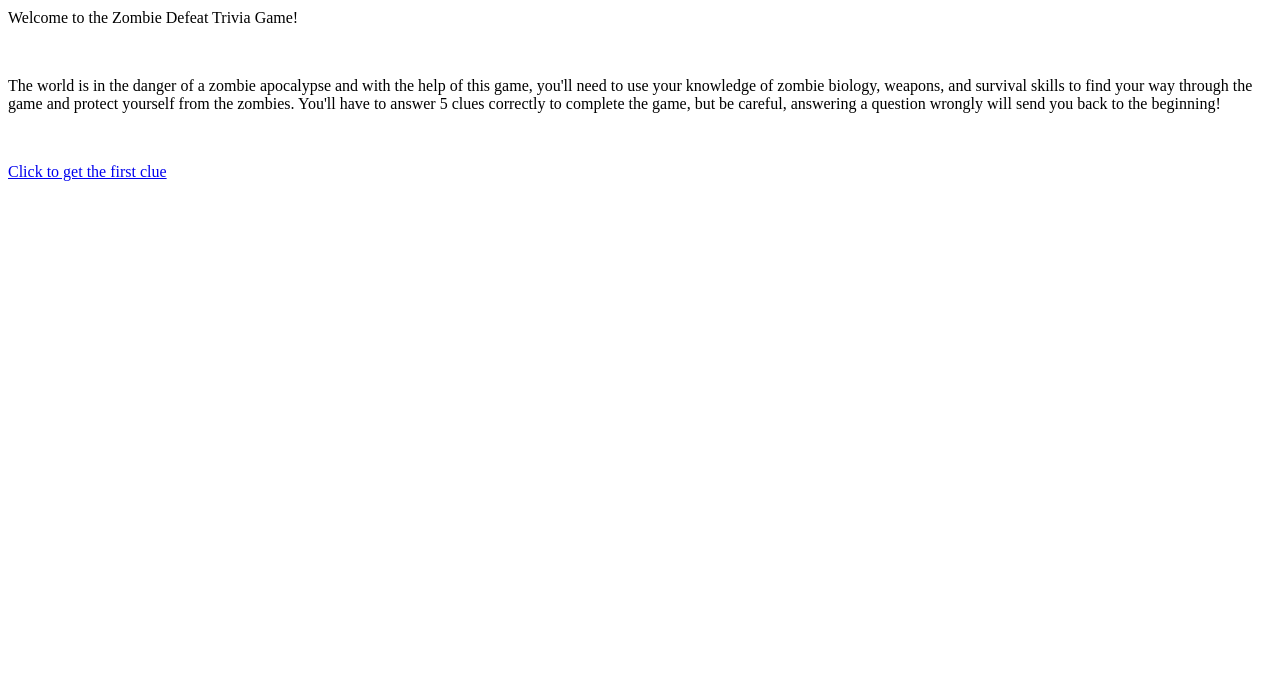
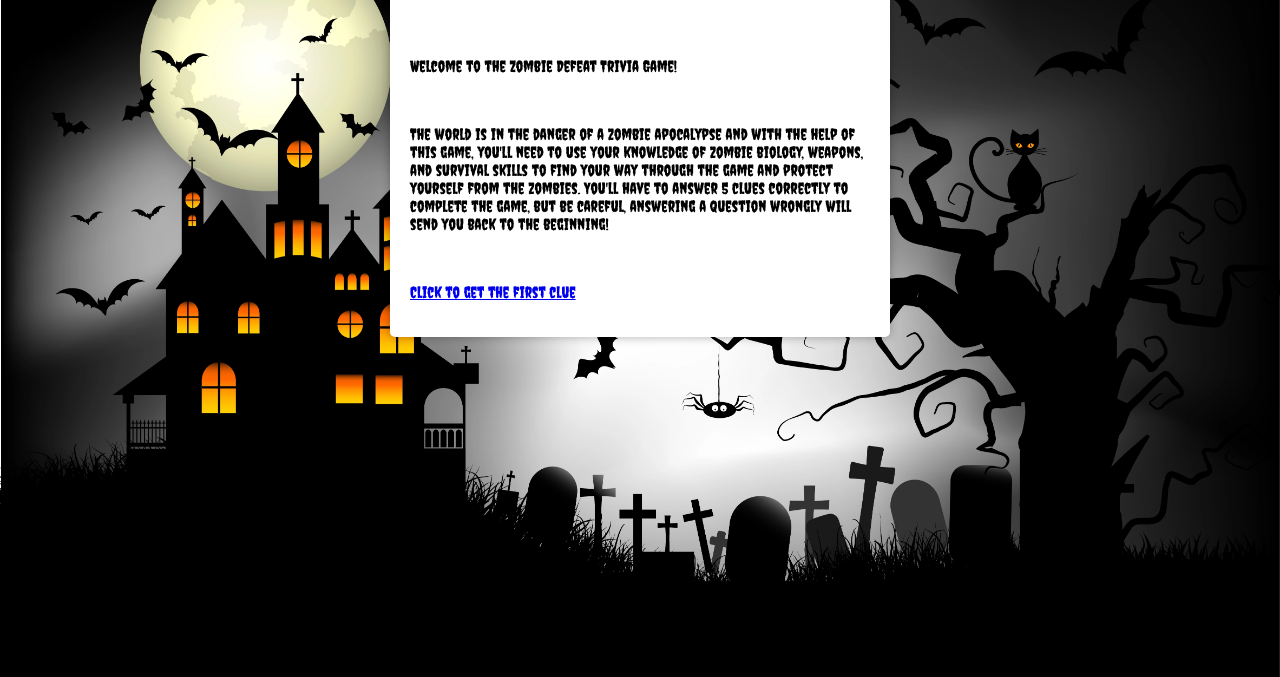
Before and after one commit to arshitshukla/The-Walking-Dead-Quiz, a plain HTML site: page game.html in a window 1280 px wide. Shown: the part 123-800 px from the top of the page. Drawn offline with Linux system fonts and the light colour scheme; files whose address does not match are found by name.

Commit message:
Update game.html

```diff
--- a/game.html
+++ b/game.html
@@ -3,7 +3,7 @@
   <head>
     <meta charset="utf-8">
     <title></title>
-    <link rel="stylesheet" href="/Quiz App/CSS/style.css">
+    <link rel="stylesheet" href="CSS/style.css">
   </head>
   <body>
 
@@ -17,7 +17,7 @@
       <p>Welcome to the Zombie Defeat Trivia Game! </p>
       <br>
       <p>The world is in the danger of a zombie apocalypse and with the help of this game, you'll need to use your knowledge of zombie biology, weapons, and survival skills to find your way through the game and protect yourself from the zombies. You'll have to answer 5 clues correctly to complete the game, but be careful, answering a question wrongly will send you back to the beginning!</p>
-      <br><p><a href="/Quiz App/questions.html">Click to get the first clue</a></p>
+      <br><p><a href="questions.html">Click to get the first clue</a></p>
     </div>
 
   </body>
```
